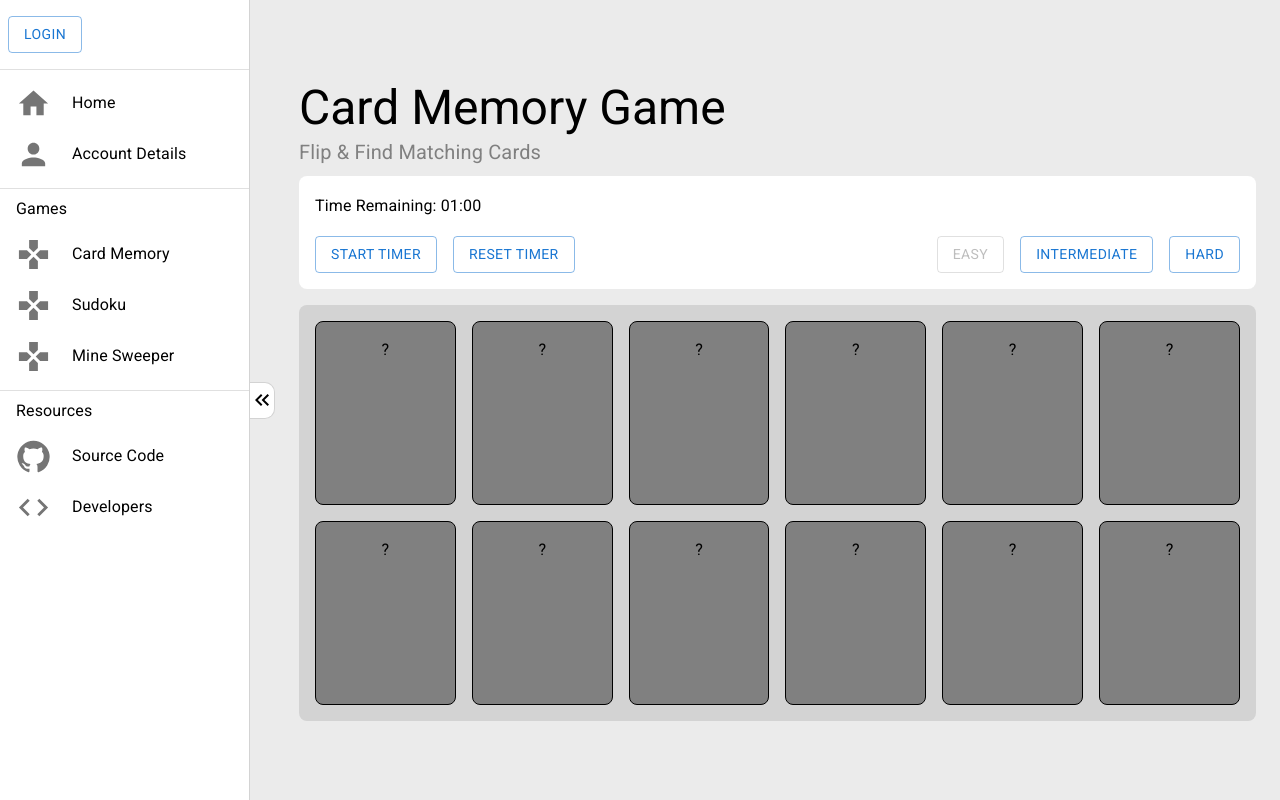
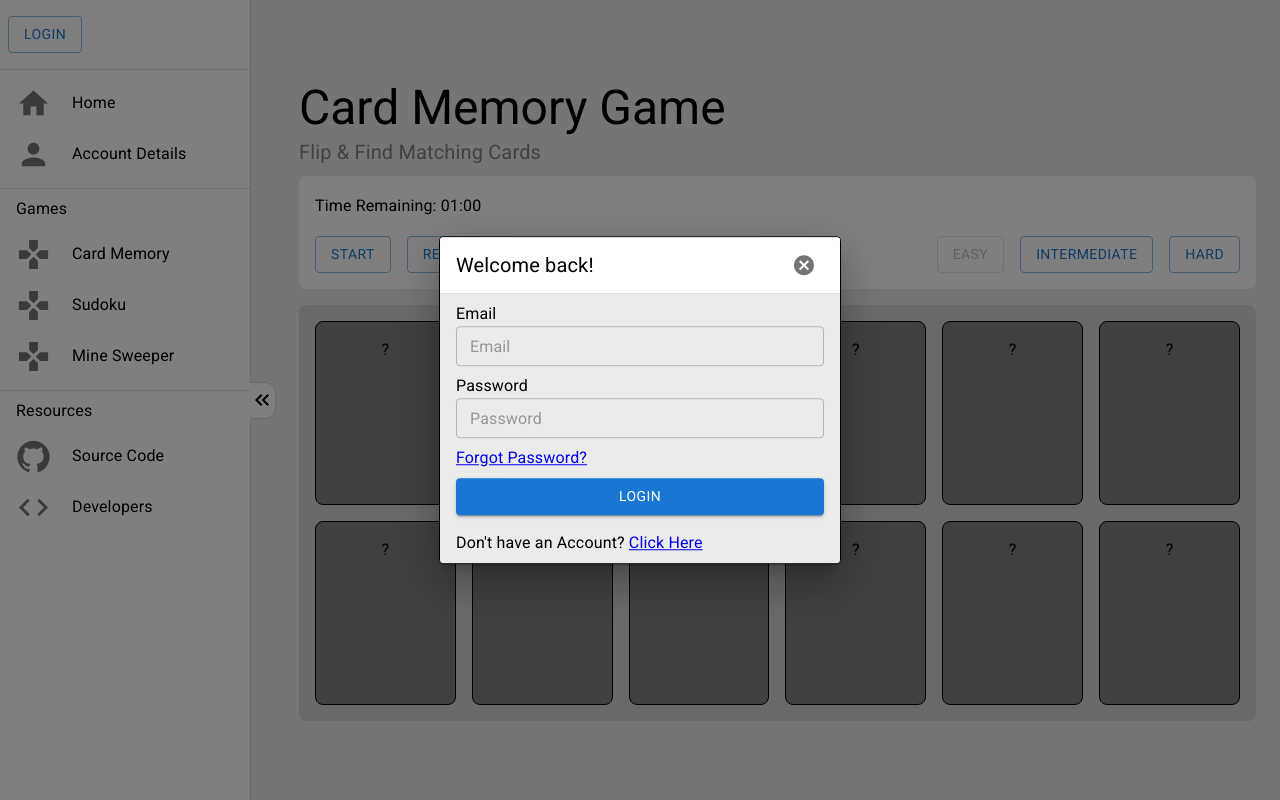
Before and after one commit to dz18/Arcade-Vault, a React (Vite) app: page /card-memory in a window 1280 px wide. Both pictures are taken after a click on the button "LOGIN". Built offline with nearby package versions, Linux system fonts and the light colour scheme.

Commit message:
Added LoginModal, Minor Bug Fixes

```diff
--- /dev/null
+++ b/src/components/LoginModal.jsx
@@ -0,0 +1,108 @@
+import { Cancel, X } from "@mui/icons-material";
+import {
+    Modal,
+    Box,
+    Typography,
+    IconButton,
+    TextField,
+    Button
+} from "@mui/material";
+import { Link } from "react-router-dom";
+
+export default function LoginModal ({ open, onClose }) {
+    return (
+        <Modal
+            open={open}
+            onClose={onClose}
+        >
+            <Box
+                position='absolute'
+                top='50%'
+                left='50%'
+                width={400}
+                bgcolor='rgb(235, 235, 235)'
+                border={1}
+                boxShadow={24}
+                borderRadius={1}
+                overflow='hidden'
+                sx={{
+                    transform: 'translate(-50%, -50%)'
+                }}
+            >
+
+                {/* Header */}
+                <Box
+                    bgcolor="white"
+                    display='flex'
+                    alignItems='center'
+                    px={2}
+                    py={1}
+                    borderBottom='1px solid lightgrey'
+                >
+                    <Typography
+                        variant="h6"
+                        flexGrow={1}
+                    >
+                        Welcome back!
+                    </Typography>
+                    <IconButton
+                        onClick={onClose}
+                    >
+                        <Cancel/>
+                    </IconButton>
+                </Box>
+
+                {/* Form */}
+                <Box
+                    px={2}
+                    py={1}
+                >
+                    <Typography>
+                        Email
+                    </Typography>
+                    <TextField
+                        placeholder="Email"
+                        size="small"
+                        fullWidth
+                        sx={{ mb : 1 }}
+                    />
+                    <Typography>
+                        Password
+                    </Typography>
+                    <TextField
+                        placeholder="Password"
+                        size="small"
+                        fullWidth
+                        sx={{ mb : 1 }}
+                    />
+
+                    <Box
+                        sx={{ mb : 1}}
+                    >
+                        <Link><Typography
+                            component='span'
+                        >
+                            Forgot Password?
+                        </Typography></Link>
+                    </Box>
+
+
+                    <Button
+                        variant="contained"
+                        fullWidth
+                    >
+                        Login
+                    </Button>
+                </Box>
+
+                <Typography
+                    mx={2}
+                    my={1}
+                >
+                    Don't have an Account? <Link>Click Here</Link>
+                </Typography>
+
+            </Box>
+        </Modal>
+    )
+}
--- a/src/components/SideNav.jsx
+++ b/src/components/SideNav.jsx
@@ -19,12 +19,22 @@ import {
 } from "@mui/icons-material";
 import { useState } from "react";
 import { useNavigate } from "react-router-dom";
+import LoginModal from "./LoginModal";
 
 export default function SideNav() {
 
     const navigate = useNavigate()
 
     const [hide, setHide] = useState(false)
+    const [openModal, setOpenModal] = useState(false)
+
+    const handleModalOpen = () => {
+        setOpenModal(true)
+    }
+
+    const handleModalClose = () => {
+        setOpenModal(false)
+    }
 
     return (
         <Box
@@ -37,7 +47,6 @@ export default function SideNav() {
                 bgcolor='white'
                 width={250}
                 height='100vh'
-                borderRight='1px solid lightgrey'
                 boxSizing='border-box'
                 hidden={hide}
             >
@@ -51,10 +60,15 @@ export default function SideNav() {
                 >
                     <Button
                         variant="outlined"
+                        onClick={handleModalOpen}
                     >
                         Login
                     </Button>
                 </Box>
+                <LoginModal
+                    open={openModal}
+                    onClose={handleModalClose}
+                />
 
 
                 <Divider/>
@@ -122,13 +136,21 @@ export default function SideNav() {
                 </Typography>
 
                 <List>
-                    <ListItemButton>
+                    <ListItemButton
+                        LinkComponent='a'
+                        href="https://github.com/dz18/game-station"
+                        target="_blank"
+                    >
                         <ListItemIcon>
                             <GitHub fontSize="large"/>
                         </ListItemIcon>
                         <ListItemText primary='Source Code'/>
                     </ListItemButton>
-                    <ListItemButton>
+                    <ListItemButton
+                        LinkComponent='a'
+                        href="https://github.com/dz18"
+                        target="_blank"
+                    >
                         <ListItemIcon>
                             <Code fontSize="large"/>
                         </ListItemIcon>
@@ -145,7 +167,15 @@ export default function SideNav() {
                 height='100vh'
                 display='flex'
                 alignItems='center'
+                flexDirection='column'
             >
+                <Box
+                    display='flex'
+                    height='auto'
+                    flexGrow={1}
+                    borderLeft='1px solid lightgrey'
+                    width='25px'
+                />
                 {hide ?
                     <Box
                         onClick={() => setHide(!hide)}
@@ -182,6 +212,13 @@ export default function SideNav() {
                         <KeyboardDoubleArrowLeftOutlined/>
                     </Box>
                 }
+                <Box
+                    display='flex'
+                    height='auto'
+                    flexGrow={1}
+                    borderLeft='1px solid lightgrey'
+                    width='25px'
+                />
             </Box>
 
         </Box>
--- a/src/pages/CardMemoryGame.jsx
+++ b/src/pages/CardMemoryGame.jsx
@@ -30,7 +30,6 @@ const cards = [
         icon: <Face5 sx={{color: 'black'}} fontSize="large"/>,
         color: 'black',
         number: 1,
-        flipped: false
     },
     {
         icon: <AttachMoney sx={{color: 'lime'}} fontSize="large"/>,
@@ -265,14 +264,14 @@ export default function CardMemoryGame() {
                             onClick={() => startTimer(setIsRunning)}
                             disabled={isRunning}
                         >
-                            Start Timer
+                            Start
                         </Button>
                         <Button
                             variant="outlined"
                             onClick={handleReset}
                             sx={{ ml: 2 }}
                         >
-                            Reset Timer
+                            Reset
                         </Button>
 
 
@@ -280,14 +279,14 @@ export default function CardMemoryGame() {
                     <Box mt={2} >
                         <Button
                             variant="outlined"
-                            disabled={mode == 'easy'}
+                            disabled={mode == 'easy' || isRunning}
                             onClick={() => setMode('easy')}
                         >
                             Easy
                         </Button>
                         <Button
                             variant="outlined"
-                            disabled={mode == 'intermediate'}
+                            disabled={mode == 'intermediate' || isRunning}
                             sx={{ ml: 2 }}
                             onClick={() => setMode('intermediate')}
                         >
@@ -295,7 +294,7 @@ export default function CardMemoryGame() {
                         </Button>
                         <Button
                             variant="outlined"
-                            disabled={mode == 'hard'}
+                            disabled={mode == 'hard' || isRunning}
                             sx={{ ml: 2 }}
                             onClick={() => setMode('hard')}
                         >
```
Also changed, not shown: src/contexts/AuthContext.jsx (added).
